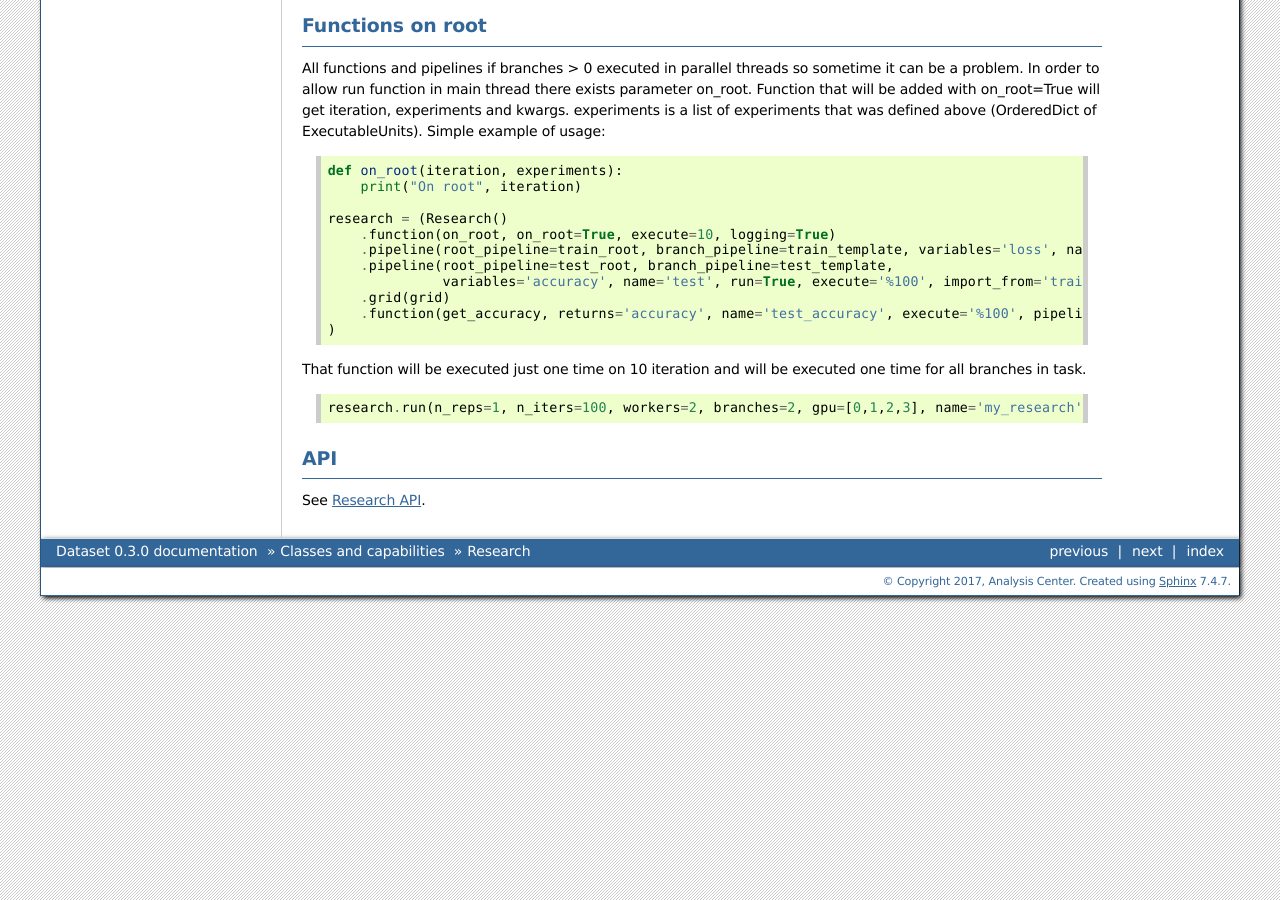
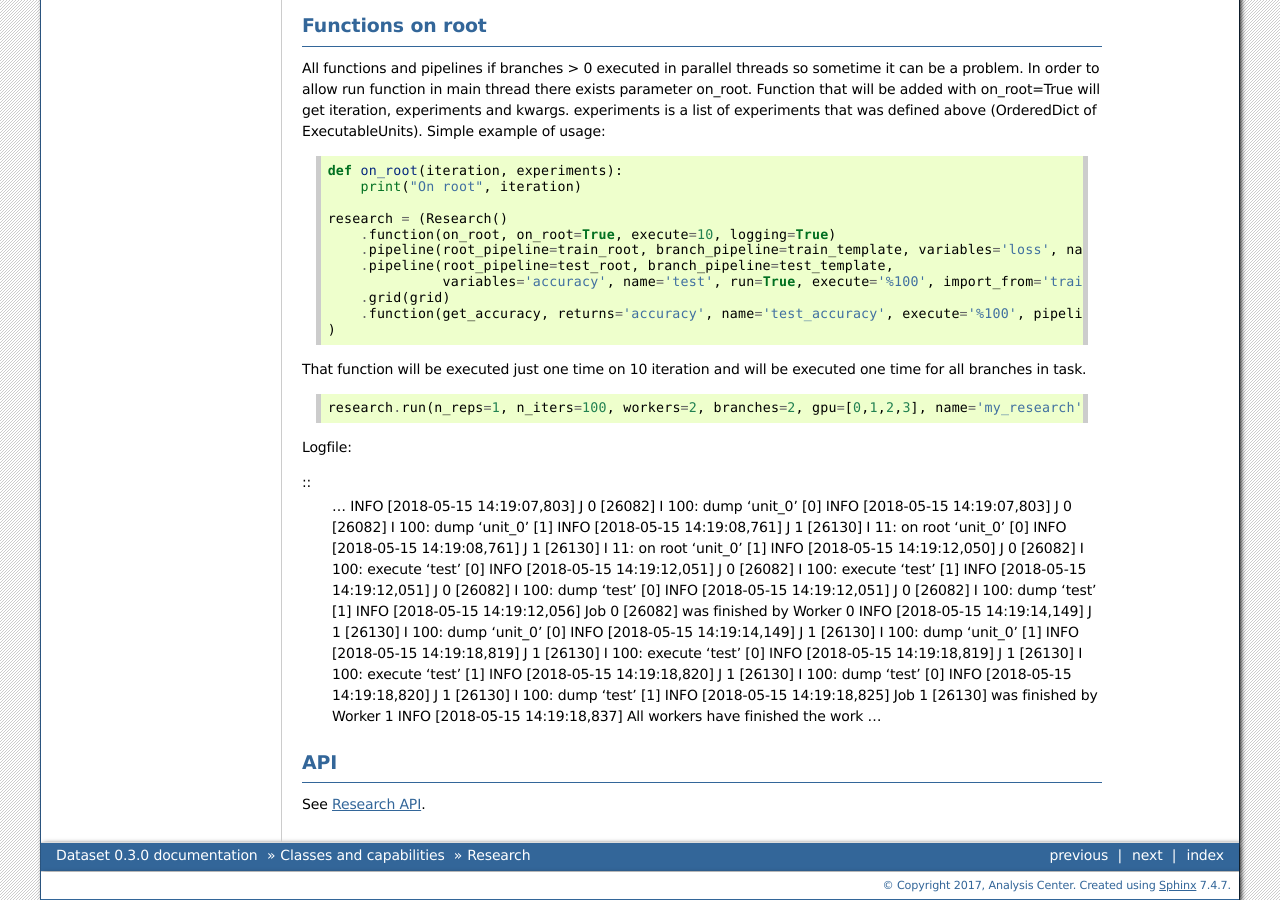
Before and after one commit to analysiscenter/batchflow, a Sphinx documentation site: the page built from docs/intro/research.rst, in a window 1280 px wide and 900 px high, scrolled down 3760 px. Built offline with Sphinx 7.4.7, drawn with Linux system fonts in a browser that asks for light colours.

Commit message:
update docs

```diff
--- a/docs/intro/research.rst
+++ b/docs/intro/research.rst
@@ -250,6 +250,29 @@ That function will be executed just one time on 10 iteration and will be execute
 
     research.run(n_reps=1, n_iters=100, workers=2, branches=2, gpu=[0,1,2,3], name='my_research', progress_bar=True)
 
+Logfile:
+
+::
+    ...
+    INFO     [2018-05-15 14:19:07,803] J 0 [26082] I 100: dump 'unit_0' [0]
+    INFO     [2018-05-15 14:19:07,803] J 0 [26082] I 100: dump 'unit_0' [1]
+    INFO     [2018-05-15 14:19:08,761] J 1 [26130] I 11: on root 'unit_0' [0]
+    INFO     [2018-05-15 14:19:08,761] J 1 [26130] I 11: on root 'unit_0' [1]
+    INFO     [2018-05-15 14:19:12,050] J 0 [26082] I 100: execute 'test' [0]
+    INFO     [2018-05-15 14:19:12,051] J 0 [26082] I 100: execute 'test' [1]
+    INFO     [2018-05-15 14:19:12,051] J 0 [26082] I 100: dump 'test' [0]
+    INFO     [2018-05-15 14:19:12,051] J 0 [26082] I 100: dump 'test' [1]
+    INFO     [2018-05-15 14:19:12,056] Job 0 [26082] was finished by Worker 0
+    INFO     [2018-05-15 14:19:14,149] J 1 [26130] I 100: dump 'unit_0' [0]
+    INFO     [2018-05-15 14:19:14,149] J 1 [26130] I 100: dump 'unit_0' [1]
+    INFO     [2018-05-15 14:19:18,819] J 1 [26130] I 100: execute 'test' [0]
+    INFO     [2018-05-15 14:19:18,819] J 1 [26130] I 100: execute 'test' [1]
+    INFO     [2018-05-15 14:19:18,820] J 1 [26130] I 100: dump 'test' [0]
+    INFO     [2018-05-15 14:19:18,820] J 1 [26130] I 100: dump 'test' [1]
+    INFO     [2018-05-15 14:19:18,825] Job 1 [26130] was finished by Worker 1
+    INFO     [2018-05-15 14:19:18,837] All workers have finished the work
+    ...
+
 API
 ---
 
```
